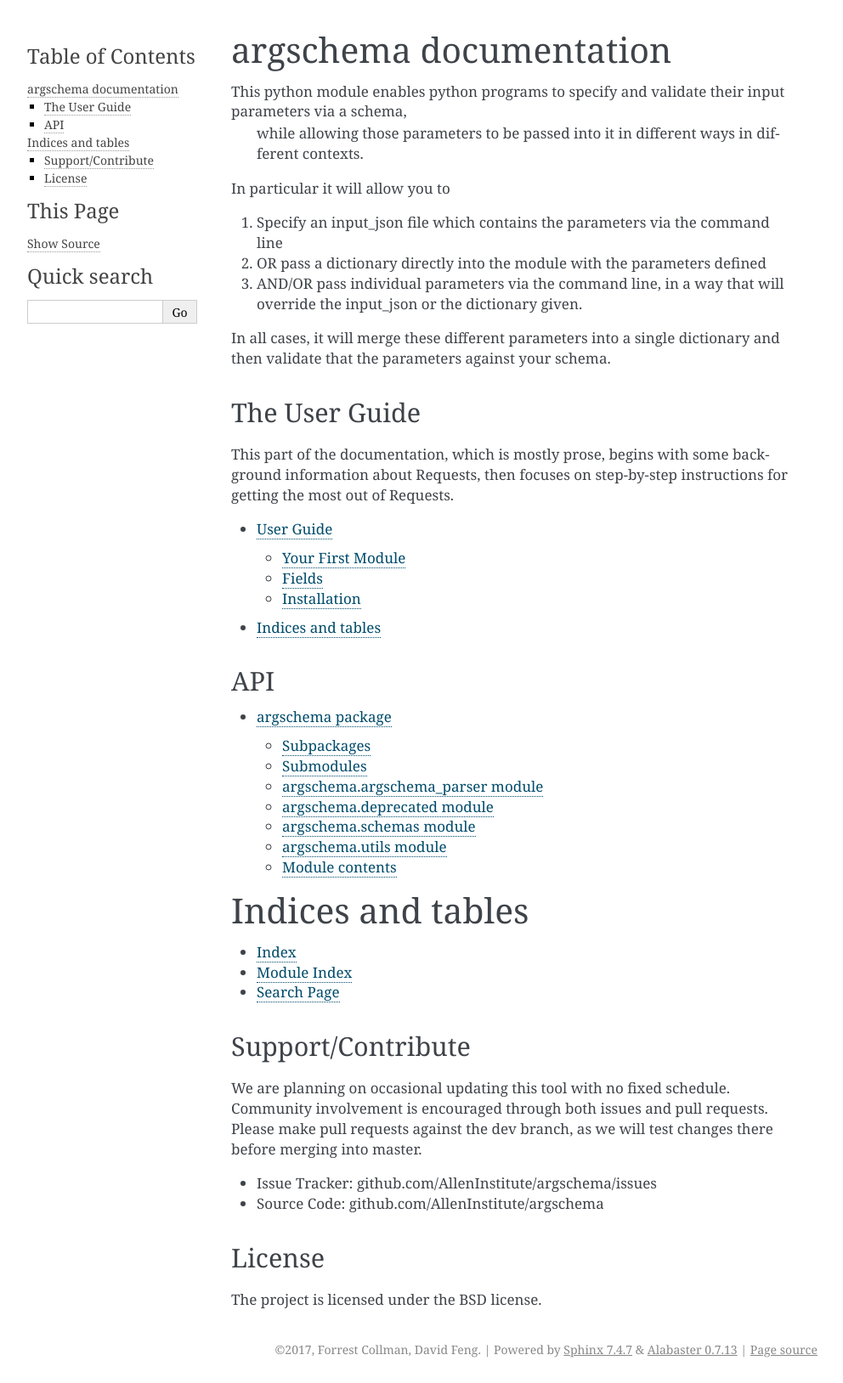
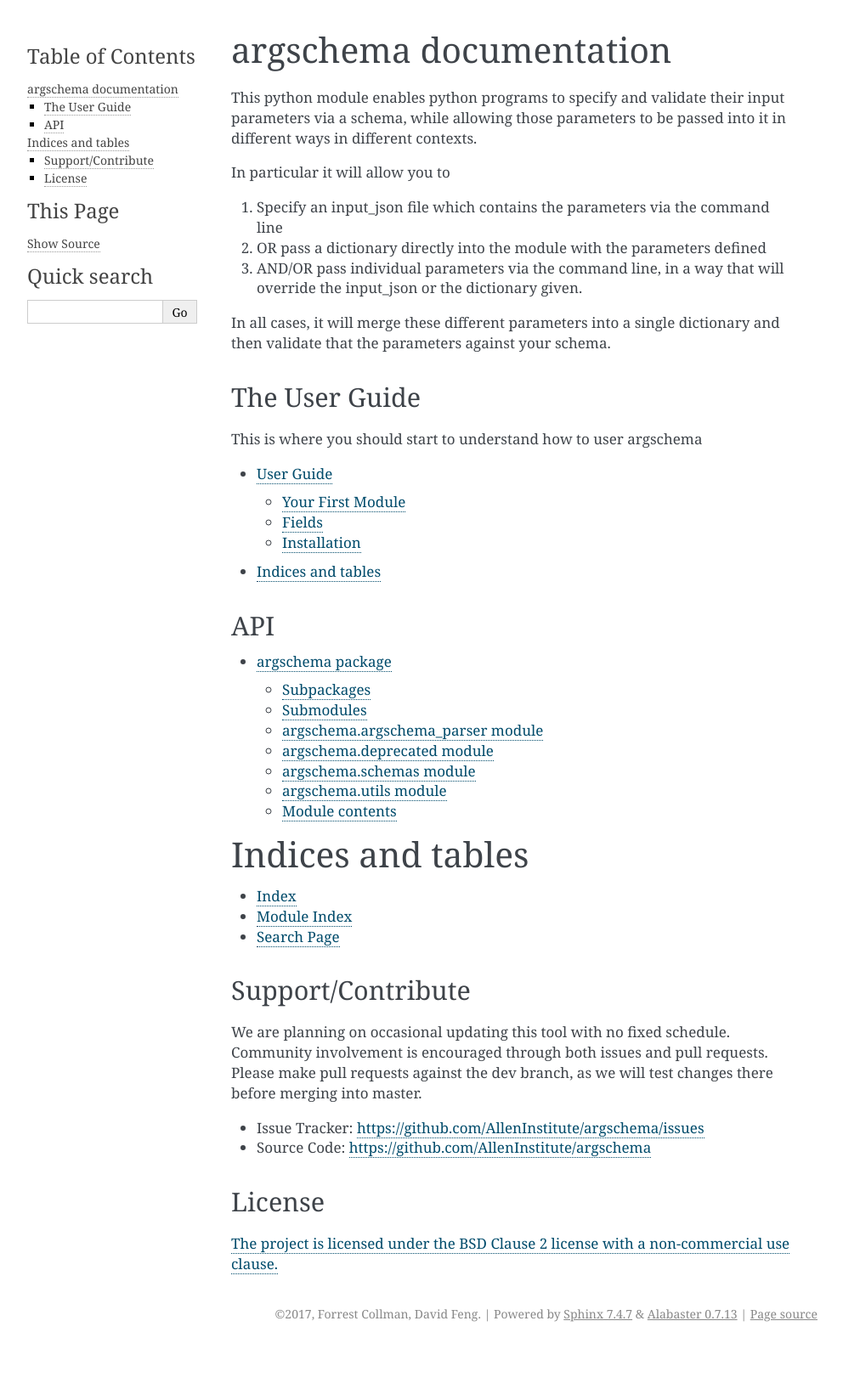
Before and after one commit to AllenInstitute/argschema, a Sphinx documentation site: the page built from docs/index.rst, in a window 1280 px wide. Shown: the whole page at 85% size, without its empty margins (148-1140 px from the left). Built offline with Sphinx 7.4.7, drawn with Linux system fonts in a browser that asks for light colours; after the commit the page ends 1586 px from its top, so only the background shows below that.

Commit message:
more edits to the documentation

```diff
--- a/docs/index.rst
+++ b/docs/index.rst
@@ -5,8 +5,9 @@
 
 argschema documentation
 =====================================
-This python module enables python programs to specify and validate their input parameters via a schema,
- while allowing those parameters to be passed into it in different ways in different contexts.
+
+This python module enables python programs to specify and validate
+their input parameters via a schema, while allowing those parameters to be passed into it in different ways in different contexts.
 
 In particular it will allow you to
 
@@ -19,9 +20,7 @@ In all cases, it will merge these different parameters into a single dictionary
 The User Guide
 --------------
 
-This part of the documentation, which is mostly prose, begins with some
-background information about Requests, then focuses on step-by-step
-instructions for getting the most out of Requests.
+This is where you should start to understand how to user argschema
 
 .. toctree::
    :maxdepth: 2
@@ -30,6 +29,7 @@ instructions for getting the most out of Requests.
 
 API
 ---
+
 .. toctree::
    :maxdepth: 2
 
@@ -51,12 +51,13 @@ We are planning on occasional updating this tool with no fixed schedule.
 Community involvement is encouraged through both issues and pull requests.
 Please make pull requests against the dev branch, as we will test changes there before merging into master.
 
-- Issue Tracker: github.com/AllenInstitute/argschema/issues
-- Source Code: github.com/AllenInstitute/argschema
+- Issue Tracker: https://github.com/AllenInstitute/argschema/issues
+- Source Code: https://github.com/AllenInstitute/argschema
 
 
 
 License
 -------
 
-The project is licensed under the BSD license.
+`The project is licensed under the BSD Clause 2 license with a non-commercial use clause.
+<https://raw.githubusercontent.com/AllenInstitute/argschema/master/LICENSE.txt>`_
```
Also changed, not shown: docs/user/intro.rst (+26 -9 lines).
